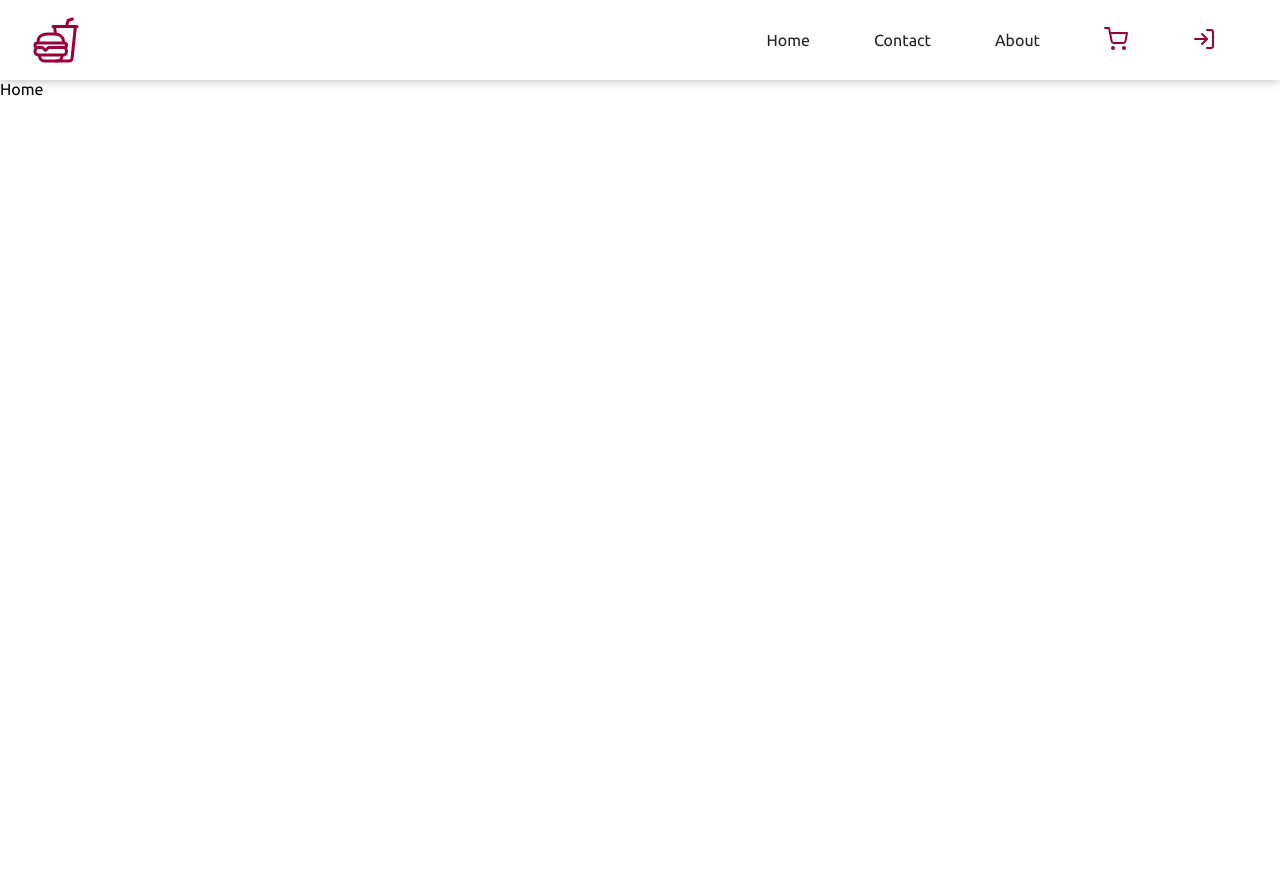
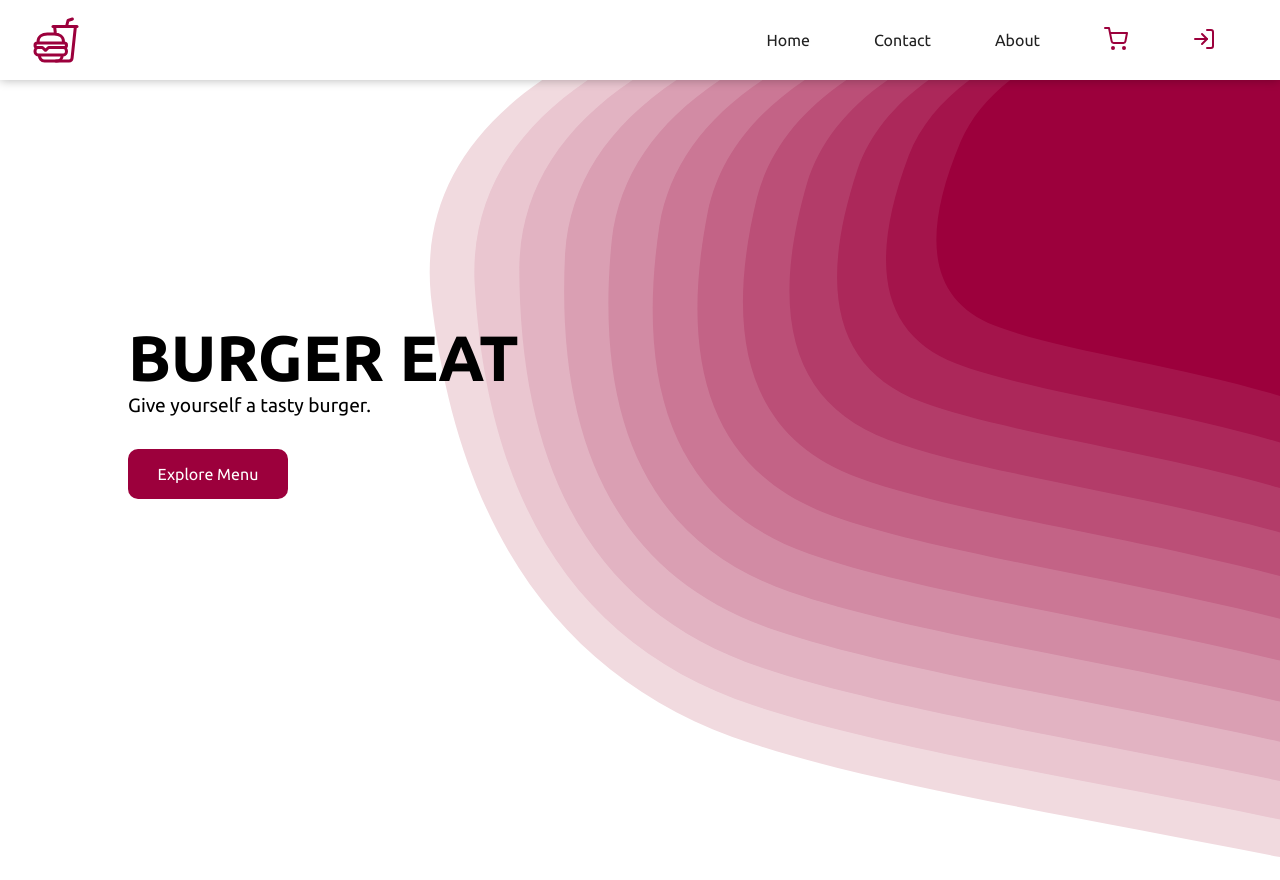
Before and after one commit to devXjatin/BURGER_EAT, a React (Create React App) app in the folder frontend/: page / in a window 1280 px wide. Before the commit the page ends 800 px from the top, so only its background shows below. Built offline with nearby package versions, Linux system fonts and the light colour scheme.

Commit message:
home page created

```diff
--- a/frontend/src/App.js
+++ b/frontend/src/App.js
@@ -3,7 +3,7 @@ import Home from "./components/home/Home"
 import Header from "./components/layout/Header"
 import "./styles/App.scss"
 import "./styles/Header.scss"
-import "./styles/"
+import "./styles/Home.scss"
 
 
 
--- a/frontend/src/components/home/Home.jsx
+++ b/frontend/src/components/home/Home.jsx
@@ -1,9 +1,34 @@
-import React from 'react'
-
+import React from "react";
+import { motion } from "framer-motion";
 const Home = () => {
   return (
-    <div>Home</div>
-  )
-}
+    <section className="home">
+      <div>
+        <motion.h1
+          initial={{ x: "-100%", opacity: 0 }}
+          whileInView={{ x: 0, opacity: 1 }}
+        >
+          Burger Eat
+        </motion.h1>
+        <motion.p
+          initial={{ x: "-100%", opacity: 0 }}
+          whileInView={{ x: 0, opacity: 1 }}
+          transition={{ delay: 0.2 }}
+        >
+          Give yourself a tasty burger.
+        </motion.p>
+      </div>
 
-export default Home
+      <motion.a
+        href="#menu"
+        initial={{ y: "-100%", opacity: 0 }}
+        whileInView={{ y: 0, opacity: 1 }}
+        transition={{ delay: 0.4 }}
+      >
+        Explore Menu
+      </motion.a>
+    </section>
+  );
+};
+
+export default Home;
--- /dev/null
+++ b/frontend/src/styles/Home.scss
@@ -0,0 +1,67 @@
+@import 'Colors';
+
+.home{
+    height: 100vh;
+    overflow-x: hidden;
+
+    div{
+        padding-left: 8rem;
+        padding-top: 15rem;
+
+        > h1 {
+            font-size: 4rem;
+            text-transform: uppercase;
+        }
+
+
+        > p{
+            font-size: 1.2rem;
+        }
+    }
+
+    > a{
+        display: block;
+        margin: 2rem 8rem;
+        width: 10rem;
+        background-color: $red;
+        color: white;
+        text-align: center;
+        border: none;
+        font-size: 1rem;
+        border-radius: 10px;
+        padding: 1rem;
+        cursor: pointer;
+
+        &:hover{
+            background-color: $reddark;
+        }
+    }
+
+    &::before{
+        content: "";
+        width: 100%;
+        height: 100%;
+        background-image: url("../assets/bg.svg");
+        background-repeat: no-repeat;
+        background-size: cover;
+        position: absolute;
+        left: 0%;
+        z-index: -1;
+    }
+}
+
+@media screen and (max-width: 600px) {
+    .home {
+
+        > div{
+            text-align: center;
+            padding-top: 10rem;
+            padding-left: 0rem;
+        }
+
+        > a {
+            margin: 2rem auto;
+        }
+    }
+
+}
```
Also changed, not shown: frontend/src/assets/bg.svg (added).
